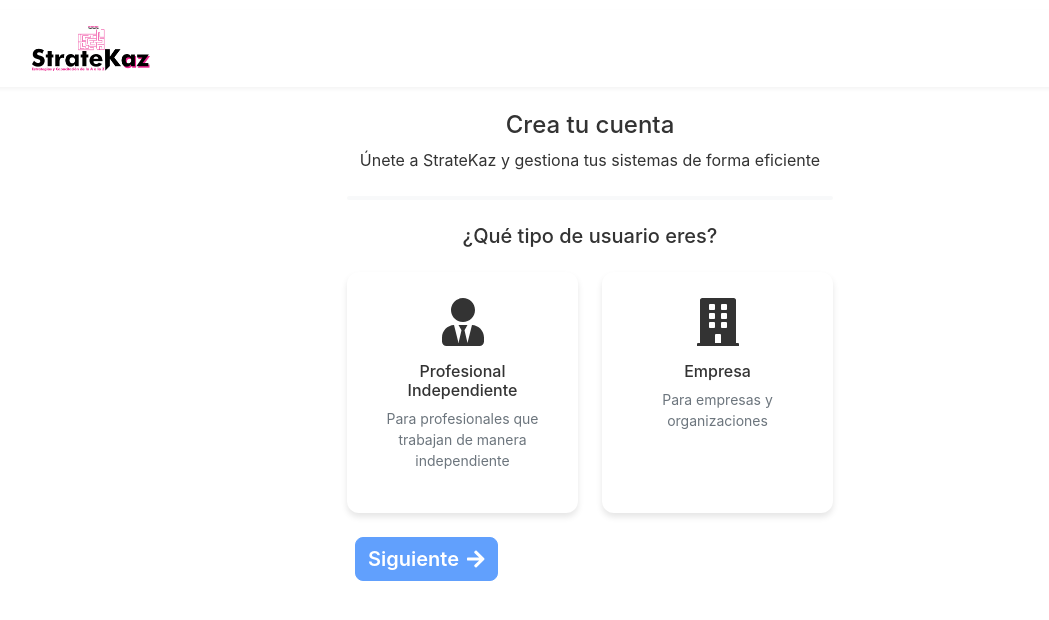
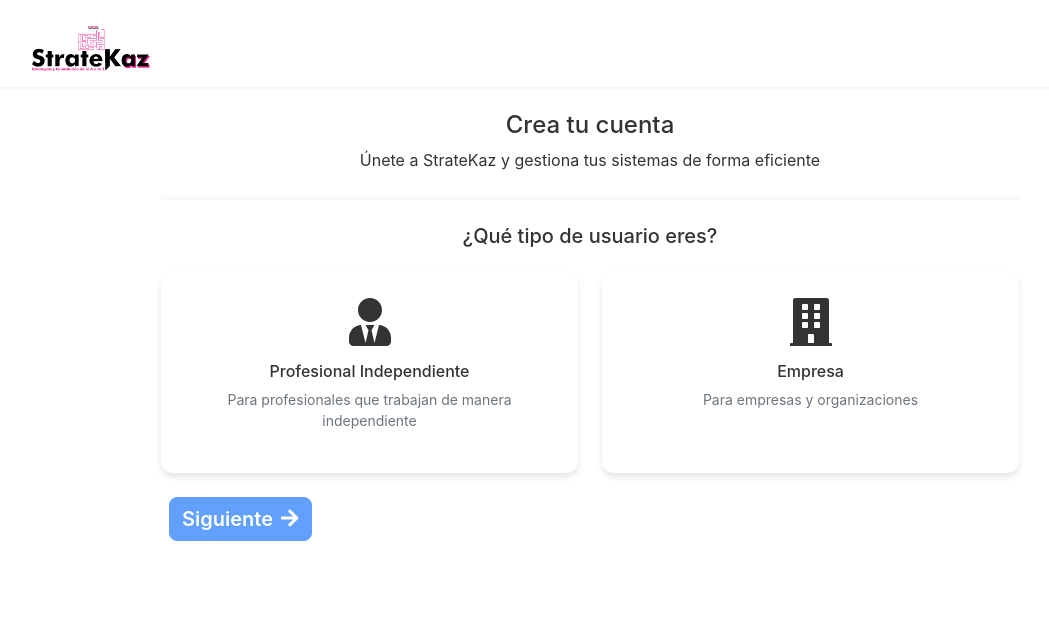
Before and after one commit to Kmylosky83/AppWebStratekaz, a Flask app: template app/templates/auth/registro.html in a window 1280 px wide. Shown: the top 620 px of the page, without its empty margins (50-1099 px from the left). Run offline with Flask 2, Linux system fonts and the light colour scheme; the template is opened without the code that fills it, so the values that code supplies are empty; some libraries are stand-ins or nearby versions.

Commit message:
Modificacion de aspecto de formularios

```diff
--- a/app/static/js/registro.js
+++ b/app/static/js/registro.js
@@ -253,6 +253,17 @@ function validateNIT(nit) {
     return true;
 }
 
+// En el archivo registro.js, añade esto
+function updateBodyClass() {
+    if (currentStep === 1) {
+        document.body.classList.add('no-scroll');
+    } else {
+        document.body.classList.remove('no-scroll');
+    }
+}
+
+// Llama a esta función en nextStep() y prevStep()
+
 function nextStep() {
     if (!validateCurrentStep()) return;
 
@@ -339,17 +350,18 @@ function initializeFormValidation() {
 function getProfessionalFormHTML() {
     return `
         <h5 class="text-center mb-4">Información Personal</h5>
-        <form id="professionalForm" class="needs-validation" novalidate>
-            <div class="row g-3">
-                <div class="col-md-6">
+        <form id="professionalForm" class="needs-validation" novalidate style="width: 100%;">
+            <div class="row g-3" style="margin: 0 -5px;">
+                <!-- Asegurar que TODOS los col-md-6 tengan este estilo -->
+                <div class="col-md-6" style="padding: 0 10px;">
                     <label class="form-label">Nombres</label>
                     <input type="text" class="form-control" name="nombres" required>
                 </div>
-                <div class="col-md-6">
+                <div class="col-md-6" style="padding: 0 10px;">
                     <label class="form-label">Apellidos</label>
                     <input type="text" class="form-control" name="apellidos" required>
                 </div>
-                <div class="col-md-6">
+                <div class="col-md-6" style="padding: 0 10px;">
                     <label class="form-label">Correo electrónico</label>
                     <input type="email"
                            class="form-control"
@@ -360,11 +372,11 @@ function getProfessionalFormHTML() {
                         Por favor ingrese un correo electrónico válido
                     </div>
                 </div>
-                <div class="col-md-6">
+                <div class="col-md-6" style="padding: 0 10px;">
                     <label class="form-label">Profesión</label>
                     <input type="text" class="form-control" name="profesion" required>
                 </div>
-                <div class="col-md-6">
+                <div class="col-md-6" style="padding: 0 10px;">
                     <label class="form-label">Número de Contacto</label>
                     <input type="text"
                            class="form-control"
@@ -378,7 +390,7 @@ function getProfessionalFormHTML() {
                         Por favor ingrese un número de teléfono válido de 10 dígitos
                     </div>
                 </div>
-                <div class="col-md-6">
+                <div class="col-md-6" style="padding: 0 10px;">
                     <label class="form-label">Ciudad</label>
                     <input type="text" class="form-control" name="ciudad" required>
                 </div>
@@ -389,7 +401,7 @@ function getProfessionalFormHTML() {
                         ${departamentos.map(dep => `<option value="${dep}">${dep}</option>`).join('')}
                     </select>
                 </div>
-                <div class="col-md-6">
+                <div class="col-md-6" style="padding: 0 10px;">
                     <label class="form-label">Contraseña</label>
                     <div class="input-group">
                         <input type="password"
@@ -424,7 +436,7 @@ function getProfessionalFormHTML() {
                         </div>
                     </div>
                 </div>
-                <div class="col-md-6">
+                <div class="col-md-6" style="padding: 0 10px;">
                     <label class="form-label">Confirmar Contraseña</label>
                     <div class="input-group">
                         <input type="password"
@@ -438,19 +450,20 @@ function getProfessionalFormHTML() {
                         </button>
                     </div>
                     <div class="invalid-feedback">Las contraseñas no coinciden</div>
+                </div>
+                <!-- Mover los términos y condiciones fuera del div anterior -->
                 <div class="col-12 mt-4">
-                        <div class="form-check mb-2">
+                    <div class="form-check mb-2" style="display: flex; align-items: flex-start;">
                         <input class="form-check-input" type="checkbox" id="terms_prof" required>
                         <label class="form-check-label" for="terms_prof">
                             He leído y acepto los <a href="#" data-bs-toggle="modal" data-bs-target="#termsModal">Términos y Condiciones</a>
                         </label>
                     </div>
-                        <div class="form-check">
+                    <div class="form-check" style="display: flex; align-items: flex-start;">
                         <input class="form-check-input" type="checkbox" id="privacy_prof" required>
                         <label class="form-check-label" for="privacy_prof">
                             He leído y acepto la <a href="#" data-bs-toggle="modal" data-bs-target="#privacyModal">Política de Privacidad</a>
                         </label>
-                        </div>
                     </div>
                 </div>
              </div>
@@ -566,13 +579,14 @@ function getCompanyTypeHTML() {
 function getCompanyFormHTML() {
     return `
         <h5 class="text-center mb-4">Información de la Empresa</h5>
-        <form id="companyForm" class="needs-validation" novalidate>
-            <div class="row g-3">
-                <div class="col-12">
+        <form id="companyForm" class="needs-validation" novalidate style="width: 100%;">
+            <div class="row g-3" style="margin: 0 -5px;">
+                <!-- Asegurar que TODOS los col-md-6 tengan este estilo -->
+                <div class="col-md-6" style="padding: 0 10px;">
                     <label class="form-label">Nombre de la Empresa</label>
                     <input type="text" class="form-control" name="company_name" required>
                 </div>
-                <div class="col-md-6">
+                <div class="col-md-6" style="padding: 0 10px;">
                     <label class="form-label">NIT (sin dígito de verificación)</label>
                     <input type="text"
                            class="form-control"
@@ -586,18 +600,18 @@ function getCompanyFormHTML() {
                         Por favor ingrese un NIT válido de 9 dígitos
                     </div>
                 </div>
-                <div class="col-md-6">
+                <div class="col-md-6" style="padding: 0 10px;">
                     <label class="form-label">Industria o Sector</label>
                     <select class="form-select" name="industry" required>
                         <option value="">Seleccione...</option>
                         ${industrias.map(ind => `<option value="${ind}">${ind}</option>`).join('')}
                     </select>
                 </div>
-                <div class="col-md-6">
+                <div class="col-md-6" style="padding: 0 10px;">
                     <label class="form-label">Ciudad</label>
                     <input type="text" class="form-control" name="ciudad" required>
                 </div>
-                <div class="col-md-6">
+                <div class="col-md-6" style="padding: 0 10px;">
                     <label class="form-label">Departamento</label>
                     <select class="form-select" name="departamento" required>
                         <option value="">Seleccione...</option>
@@ -608,23 +622,23 @@ function getCompanyFormHTML() {
                 <div class="col-12">
                     <h6>Datos de Contacto</h6>
                 </div>
-                <div class="col-md-6">
+                <div class="col-md-6" style="padding: 0 10px;">
                     <label class="form-label">Nombres</label>
                     <input type="text" class="form-control" name="contact_first_name" required>
                 </div>
-                <div class="col-md-6">
+                <div class="col-md-6" style="padding: 0 10px;">
                     <label class="form-label">Apellidos</label>
                     <input type="text" class="form-control" name="contact_last_name" required>
                 </div>
-                <div class="col-md-6">
+                <div class="col-md-6" style="padding: 0 10px;">
                     <label class="form-label">Cargo o Rol</label>
                     <input type="text" class="form-control" name="contact_position" required>
                 </div>
-                <div class="col-md-6">
+                <div class="col-md-6" style="padding: 0 10px;">
                     <label class="form-label">Correo Electrónico</label>
                     <input type="email" class="form-control" name="contact_email" required>
                 </div>
-                <div class="col-md-6">
+                <div class="col-md-6" style="padding: 0 10px;">
                     <label class="form-label">Número de contacto</label>
                     <input type="text"
                            class="form-control"
@@ -642,7 +656,7 @@ function getCompanyFormHTML() {
                     <hr class="my-4">
                     <h6 class="mb-3">Seguridad de la cuenta</h6>
                 </div>
-                <div class="col-md-6">
+                <div class="col-md-6" style="padding: 0 10px;">
                     <label class="form-label">Contraseña</label>
                     <div class="input-group">
                         <input type="password"
@@ -675,7 +689,7 @@ function getCompanyFormHTML() {
                         </div>
                     </div>
                 </div>
-                <div class="col-md-6">
+                <div class="col-md-6" style="padding: 0 10px;">
                     <label class="form-label">Confirmar Contraseña</label>
                     <div class="input-group">
                         <input type="password"
--- a/app/templates/auth/registro.html
+++ b/app/templates/auth/registro.html
@@ -10,7 +10,7 @@
 {% block content %}
 <div class="container-fluid register-container">
     <div class="row justify-content-center align-items-center">
-        <div class="col-lg-6 col-md-8 col-sm-11">
+        <div class="col-lg-10 col-md-10 col-sm-12">
             <div class="auth-card">
             <div class="card-body p-4">
                 <!-- Título sin logo redundante -->
@@ -161,11 +161,17 @@
 <style>
     .register-container {
         padding: var(--spacing-xl) var(--spacing-md);
-        min-height: calc(100vh - 80px);
+        min-height: 100vh;
         display: flex;
         align-items: center;
+        justify-content: center;
         width: 100%;
         margin: 0;
+        position: fixed;
+        left: 0;
+        top: 0;
+        z-index: 1000;
+        background-color: #fff;
     }
 
     /* También añade esto */
@@ -174,6 +180,26 @@
         margin: 0;
         padding: 0;
         overflow-x: hidden;
+    }
+
+    /* Solo para la primera pantalla (step1) */
+    #step1 {
+        min-height: calc(100vh - 250px);
+        display: flex;
+        flex-direction: column;
+        justify-content: center;
+    }
+
+    /* Para el contenedor general, ajustamos el padding */
+    .register-container {
+        padding: 20px;
+        margin-bottom: 0;
+    }
+
+    /* Ajuste de tamaño de la tarjeta */
+    .auth-card {
+        max-height: calc(100vh - 100px);
+        margin-bottom: 0;
     }
 
         .auth-card {
@@ -219,6 +245,8 @@
         background: white;
         border-radius: var(--border-radius-lg);
         overflow: hidden;
+        height: auto;
+        margin-bottom: 10px;
     }
 
     .step .user-type-card:hover,
@@ -419,6 +447,116 @@
             width: 100%;
         }
     }
+
+    /* También agregar esto al final del CSS */
+    .row.g-4 {
+        margin-bottom: 20px;
+    }
+
+    /* Y reducir el padding del card-body */
+    .step .user-type-card .card-body,
+    .step .company-type-card .card-body {
+        padding: 1rem !important;
+    }
+
+    /* Ajustar contenedor principal para que sea más compacto */
+    .register-container {
+        padding-top: 10px;
+        padding-bottom: 10px;
+    }
+
+    /* Reducir espacios entre elementos */
+    .auth-card .card-body {
+        padding: 1.5rem !important;
+    }
+
+    .text-center.mb-4 {
+        margin-bottom: 1rem !important;
+    }
+
+    .progress.mb-4 {
+        margin-bottom: 1rem !important;
+    }
+
+    /* Ajustar altura del contenedor principal */
+    .row.justify-content-center.align-items-center {
+        min-height: calc(100vh - 120px);
+    }
+
+    /* Hacer que todo el contenido se ajuste mejor */
+    body {
+        overflow-y: auto;
+        height: 100%;
+    }
+
+    html, body {
+        margin: 0;
+        padding: 0;
+    }
+
+    /* Hacer que el formulario aproveche todo el ancho disponible */
+    .col-lg-6 {
+        width: 80%; /* Aumentamos el ancho del contenedor */
+        max-width: 1200px; /* Establecemos un máximo para pantallas muy grandes */
+    }
+
+    /* Mejor uso del espacio horizontal en campos del formulario */
+    .row.g-3 {
+        display: flex;
+        flex-wrap: wrap;
+    }
+
+    /* Ajustar inputs para que sean más horizontales */
+    #professionalForm .col-md-6,
+    #companyForm .col-md-6 {
+        flex: 0 0 auto;
+        width: 50%; /* Asegurar que siempre sea 50% */
+        padding: 0 10px;
+    }
+
+    /* Responsive para móviles */
+    @media (max-width: 768px) {
+        #professionalForm .col-md-6,
+        #companyForm .col-md-6 {
+            width: 100%; /* En móviles ocupará todo el ancho */
+        }
+
+        .col-lg-6 {
+            width: 95%;
+        }
+    }
+
+    /* Alineación correcta para los términos y condiciones */
+    .form-check {
+        text-align: left !important;
+        display: flex !important;
+        align-items: flex-start !important;
+        justify-content: flex-start !important;
+        width: 100% !important;
+    }
+
+    .form-check-input {
+        margin-right: 10px !important;
+        margin-top: 5px !important;
+        flex-shrink: 0 !important;
+    }
+
+    .form-check-label {
+        text-align: left !important;
+        width: 100% !important;
+    }
+
+    /* Ajustar ancho del contenedor */
+    .auth-card {
+        max-width: 1200px;
+        margin: 0 auto;
+    }
+
+    /* Corregir estructura del formulario */
+    #professionalForm .col-md-6,
+    #companyForm .col-md-6 {
+        padding: 0 10px;
+    }
 </style>
 {% endblock %}
 
```
Lines whose indentation alone changed are shown as unchanged.
